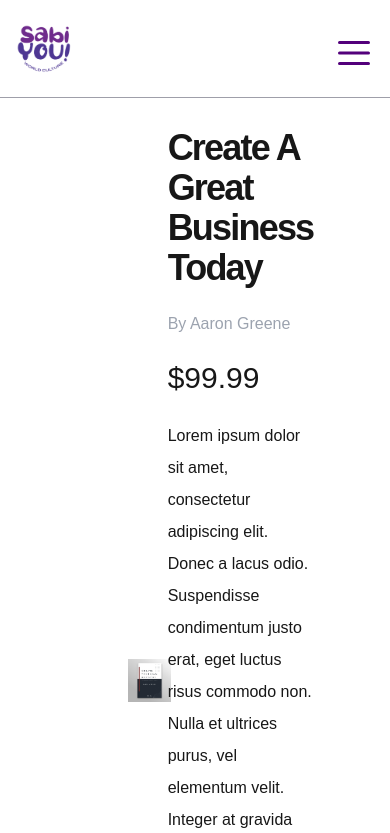
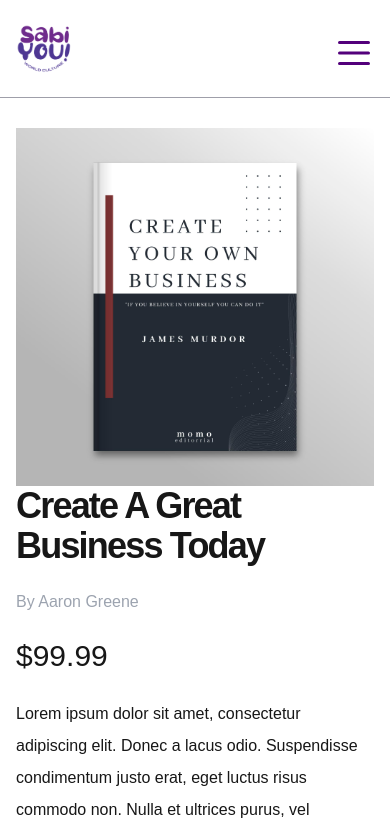
Before and after one commit to benedixit34/sy-bookstore, a Next.js app: page /book/detail in a window 390 px wide. Shown: the top 833 px of the page. Built offline with nearby package versions, Linux system fonts and the light colour scheme.

Commit message:
Updated Cart Detail

```diff
--- a/src/app/book/detail/page.tsx
+++ b/src/app/book/detail/page.tsx
@@ -7,7 +7,7 @@ export default function BookDetail() {
     return (
         <>
         <NavBar />
-        <section className="grid grid-cols-2 p-32 gap-x-12 place-items-center">
+        <section className="grid grid-cols-1 lg:grid-cols-2 xl:p-32 md:px-10 py-32 px-4 gap-x-12 place-items-center">
             <div className="">
                 <Image
       src="/book_cover.jpg"
```
